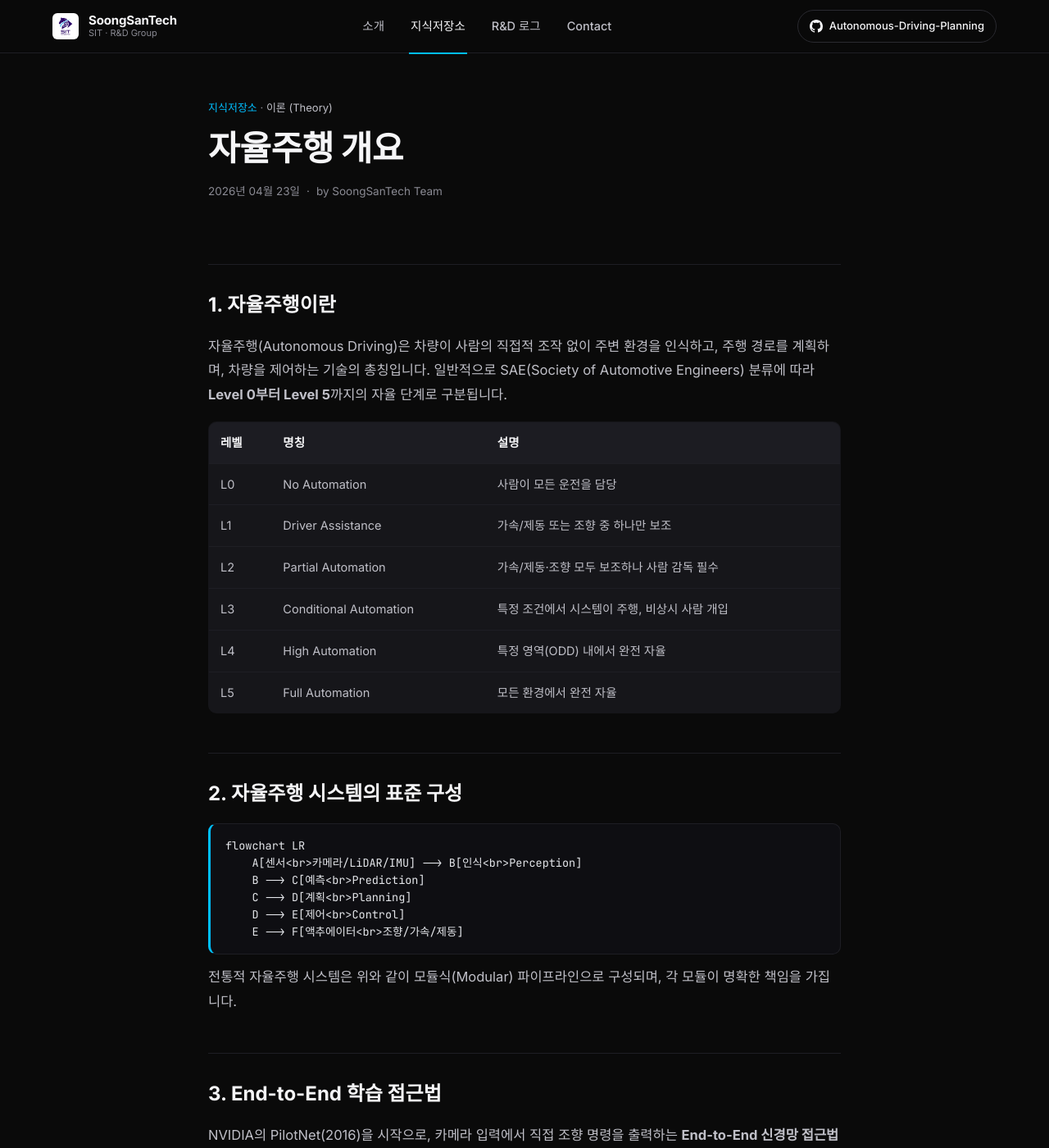
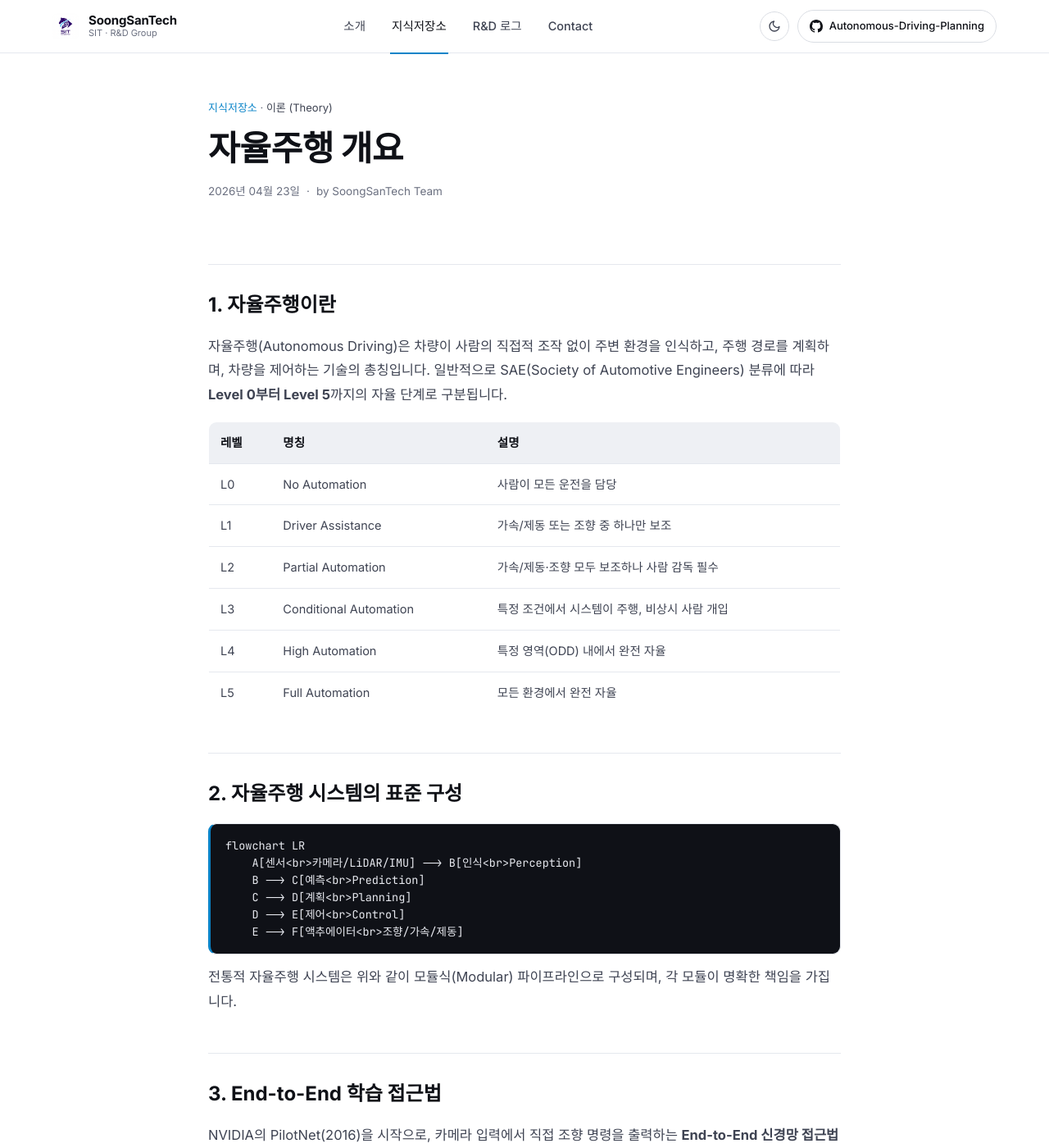
Before and after one commit to SoongSanTech/SoongSanTech.github.io, a Jekyll site: the page built from _knowledge/2026-04-23-autonomous-driving-overview.md, in a window 1280 px wide and 1400 px high. Shown: the whole window at 82% size. Built offline with Jekyll 4.4.1, drawn with Linux system fonts in a browser that asks for light colours; some web fonts are replaced.

Commit message:
feat(theme): add light (default) + dark theme with toggle
- Light theme is now the default (white bg, dark text, brighter Sky Blue)
- Dark theme toggled via header button with localStorage persistence
- Respects system prefers-color-scheme when no manual choice is set
- FOUC-prevention inline script reads stored preference before paint
- All CSS rewritten with semantic variables (bg, text, border, shadow)
- Footer stays dark in both modes for brand consistency
- Adjusted Sky Blue to #0A84C8 on light for WCAG AA contrast
- Cards and postcards now show subtle shadow in light mode, hover lift in both

```diff
--- a/_includes/header.html
+++ b/_includes/header.html
@@ -24,6 +24,10 @@
     </nav>
 
     <div class="header-actions">
+      <button class="theme-toggle" type="button" aria-label="다크 모드로 전환">
+        <svg class="icon-moon" viewBox="0 0 24 24" fill="none" stroke="currentColor" stroke-width="2" stroke-linecap="round" stroke-linejoin="round" aria-hidden="true"><path d="M21 12.79A9 9 0 1 1 11.21 3 7 7 0 0 0 21 12.79z"/></svg>
+        <svg class="icon-sun" viewBox="0 0 24 24" fill="none" stroke="currentColor" stroke-width="2" stroke-linecap="round" stroke-linejoin="round" aria-hidden="true"><circle cx="12" cy="12" r="4"/><path d="M12 2v2M12 20v2M4.93 4.93l1.41 1.41M17.66 17.66l1.41 1.41M2 12h2M20 12h2M4.93 19.07l1.41-1.41M17.66 6.34l1.41-1.41"/></svg>
+      </button>
       <a class="repo-link" href="{{ site.brand.flagship_repo }}" target="_blank" rel="noopener" aria-label="GitHub 저장소">
         <svg viewBox="0 0 16 16" width="16" height="16" aria-hidden="true">
           <path fill="currentColor" d="M8 0C3.58 0 0 3.58 0 8c0 3.54 2.29 6.53 5.47 7.59.4.07.55-.17.55-.38 0-.19-.01-.69-.01-1.36-2.22.48-2.69-1.07-2.69-1.07-.36-.92-.89-1.17-.89-1.17-.73-.5.06-.49.06-.49.81.06 1.23.83 1.23.83.72 1.23 1.88.88 2.34.67.07-.52.28-.88.51-1.08-1.78-.2-3.64-.89-3.64-3.95 0-.87.31-1.59.82-2.15-.08-.2-.36-1.02.08-2.13 0 0 .67-.21 2.2.82.64-.18 1.32-.27 2-.27.68 0 1.36.09 2 .27 1.53-1.04 2.2-.82 2.2-.82.44 1.11.16 1.93.08 2.13.51.56.82 1.27.82 2.15 0 3.07-1.87 3.75-3.65 3.95.29.25.54.73.54 1.48 0 1.07-.01 1.93-.01 2.19 0 .21.15.46.55.38A8.01 8.01 0 0 0 16 8c0-4.42-3.58-8-8-8z"/>
--- a/_layouts/default.html
+++ b/_layouts/default.html
@@ -20,8 +20,20 @@
 
   {% feed_meta %}
   {% seo %}
+
+  <script>
+    // Prevent flash of wrong theme: read stored preference synchronously
+    (function(){
+      try {
+        var t = localStorage.getItem('sit-theme');
+        if (t === 'dark' || t === 'light') {
+          document.documentElement.setAttribute('data-theme', t);
+        }
+      } catch(e){}
+    })();
+  </script>
 </head>
-<body class="theme-dark">
+<body>
   {% include header.html %}
 
   <main class="site-main">
--- a/assets/css/style.scss
+++ b/assets/css/style.scss
@@ -2,11 +2,59 @@
 ---
 
 /* =============================================================
-   SoongSanTech · 42dot-style Dark Theme on Jekyll
+   SoongSanTech · 42dot-style Theme on Jekyll
+   Light (default) + Dark, driven by data-theme attribute.
    Brand: Deep Indigo (#4B0082) + Sky Blue (#00BFFF)
    ============================================================= */
 
+/* ===== Light theme (default) ===== */
 :root {
+  --bg:           #FFFFFF;
+  --bg-elev:      #F7F8FA;
+  --bg-card:      #FFFFFF;
+  --bg-soft:      #EEF0F4;
+  --border:       #D9DDE3;
+  --border-soft:  #E5E8EE;
+  --text:         #0F1117;
+  --text-soft:    #3F4453;
+  --text-mute:    #6B7080;
+
+  --indigo:       #4B0082;
+  --indigo-deep:  #35005E;
+  --sky:          #0A84C8;       /* accessibility: darker on light */
+  --sky-hover:    #0067A3;
+  --sky-soft:     rgba(10, 132, 200, 0.12);
+  --indigo-soft:  rgba(75, 0, 130, 0.10);
+
+  --hero-grad: linear-gradient(180deg, #F7F8FA 0%, #FFFFFF 100%);
+  --hero-blob-a: rgba(10,132,200,.14);
+  --hero-blob-b: rgba(75,0,130,.10);
+
+  --header-bg:    rgba(255,255,255,.85);
+  --footer-bg:    #0F1117;
+  --footer-text:  #C9CCD3;
+  --footer-mute:  #7A7F8A;
+
+  --code-bg:      #0F1117;
+  --code-text:    #E8EAF0;
+  --code-inline-bg: #EEF0F4;
+  --code-inline-text: #0A84C8;
+
+  --shadow-card:  0 1px 2px rgba(15, 17, 23, .04);
+  --shadow-hover: 0 6px 24px rgba(15, 17, 23, .08);
+
+  --radius-sm: 6px;
+  --radius:    10px;
+  --radius-lg: 14px;
+
+  --maxw: 1200px;
+
+  --font-sans: "Inter", "Pretendard", -apple-system, BlinkMacSystemFont, "Helvetica Neue", "Segoe UI", "Apple SD Gothic Neo", "Malgun Gothic", sans-serif;
+  --font-mono: "JetBrains Mono", ui-monospace, "SF Mono", Menlo, Consolas, monospace;
+}
+
+/* ===== Dark theme (explicit) ===== */
+[data-theme="dark"] {
   --bg:           #0A0A0A;
   --bg-elev:      #111114;
   --bg-card:      #16161A;
@@ -17,20 +65,61 @@
   --text-soft:    #BFBFC7;
   --text-mute:    #8A8A93;
 
-  --indigo:       #6B2BD9;       /* slightly lighter for dark BG */
+  --indigo:       #6B2BD9;
   --indigo-deep:  #4B0082;
   --sky:          #00BFFF;
+  --sky-hover:    #5FD6FF;
   --sky-soft:     rgba(0, 191, 255, 0.16);
-  --indigo-soft:  rgba(107, 43, 217, 0.16);
+  --indigo-soft:  rgba(107, 43, 217, 0.18);
 
-  --radius-sm: 6px;
-  --radius:    10px;
-  --radius-lg: 14px;
+  --hero-grad: linear-gradient(180deg, #0A0A0A 0%, #14141A 100%);
+  --hero-blob-a: rgba(0,191,255,.18);
+  --hero-blob-b: rgba(107,43,217,.18);
 
-  --maxw: 1200px;
+  --header-bg:    rgba(10,10,10,.85);
+  --footer-bg:    #050507;
+  --footer-text:  #BFBFC7;
+  --footer-mute:  #8A8A93;
 
-  --font-sans: "Inter", "Pretendard", -apple-system, BlinkMacSystemFont, "Helvetica Neue", "Segoe UI", "Apple SD Gothic Neo", "Malgun Gothic", sans-serif;
-  --font-mono: "JetBrains Mono", ui-monospace, "SF Mono", Menlo, Consolas, monospace;
+  --code-bg:      #0E0E12;
+  --code-text:    #E5E7EB;
+  --code-inline-bg: #1C1C22;
+  --code-inline-text: #00BFFF;
+
+  --shadow-card:  none;
+  --shadow-hover: 0 6px 24px rgba(0, 0, 0, .4);
+}
+
+/* Honor system preference only if user hasn't chosen manually */
+@media (prefers-color-scheme: dark) {
+  :root:not([data-theme]) {
+    --bg:           #0A0A0A;
+    --bg-elev:      #111114;
+    --bg-card:      #16161A;
+    --bg-soft:      #1C1C22;
+    --border:       #2A2A30;
+    --border-soft:  #1E1E24;
+    --text:         #F5F5F7;
+    --text-soft:    #BFBFC7;
+    --text-mute:    #8A8A93;
+    --indigo:       #6B2BD9;
+    --sky:          #00BFFF;
+    --sky-hover:    #5FD6FF;
+    --sky-soft:     rgba(0, 191, 255, 0.16);
+    --indigo-soft:  rgba(107, 43, 217, 0.18);
+    --hero-grad: linear-gradient(180deg, #0A0A0A 0%, #14141A 100%);
+    --hero-blob-a: rgba(0,191,255,.18);
+    --hero-blob-b: rgba(107,43,217,.18);
+    --header-bg:    rgba(10,10,10,.85);
+    --footer-bg:    #050507;
+    --footer-text:  #BFBFC7;
+    --footer-mute:  #8A8A93;
+    --code-bg:      #0E0E12;
+    --code-text:    #E5E7EB;
+    --code-inline-bg: #1C1C22;
+    --code-inline-text: #00BFFF;
+    --shadow-card:  none;
+  }
 }
 
 /* ===== Reset / Base ===== */
@@ -45,10 +134,11 @@ body {
   line-height: 1.65;
   -webkit-font-smoothing: antialiased;
   -moz-osx-font-smoothing: grayscale;
+  transition: background .2s ease, color .2s ease;
 }
 img { max-width: 100%; display: block; }
 a { color: var(--sky); text-decoration: none; transition: color .15s ease; }
-a:hover { color: #5fd6ff; }
+a:hover { color: var(--sky-hover); }
 
 .container {
   max-width: var(--maxw);
@@ -60,7 +150,7 @@ a:hover { color: #5fd6ff; }
 /* ===== Header ===== */
 .site-header {
   position: sticky; top: 0; z-index: 50;
-  background: rgba(10,10,10,.85);
+  background: var(--header-bg);
   backdrop-filter: saturate(140%) blur(12px);
   -webkit-backdrop-filter: saturate(140%) blur(12px);
   border-bottom: 1px solid var(--border-soft);
@@ -104,11 +194,34 @@ a:hover { color: #5fd6ff; }
   transition: all .15s ease;
 }
 .repo-link:hover {
-  background: var(--bg-card);
+  background: var(--bg-soft);
   border-color: var(--sky);
   color: var(--sky);
 }
 .repo-link svg { flex-shrink: 0; }
+
+/* Theme toggle button */
+.theme-toggle {
+  width: 36px; height: 36px;
+  display: inline-flex; align-items: center; justify-content: center;
+  background: transparent;
+  border: 1px solid var(--border);
+  border-radius: 999px;
+  color: var(--text-soft);
+  cursor: pointer;
+  transition: all .15s ease;
+}
+.theme-toggle:hover { color: var(--sky); border-color: var(--sky); }
+.theme-toggle svg { width: 16px; height: 16px; }
+.theme-toggle .icon-sun { display: none; }
+.theme-toggle .icon-moon { display: inline-block; }
+[data-theme="dark"] .theme-toggle .icon-sun { display: inline-block; }
+[data-theme="dark"] .theme-toggle .icon-moon { display: none; }
+@media (prefers-color-scheme: dark) {
+  :root:not([data-theme]) .theme-toggle .icon-sun { display: inline-block; }
+  :root:not([data-theme]) .theme-toggle .icon-moon { display: none; }
+}
+
 @media (max-width: 920px) {
   .repo-link span { display: none; }
   .repo-link { padding: 8px 10px; }
@@ -117,7 +230,10 @@ a:hover { color: #5fd6ff; }
 .nav-toggle { display: none; }
 @media (max-width: 760px) {
   .site-nav { display: none; }
-  .nav-toggle { display: inline-flex; flex-direction: column; gap: 4px; padding: 10px; background: transparent; border: 0; cursor: pointer; }
+  .nav-toggle {
+    display: inline-flex; flex-direction: column; gap: 4px;
+    padding: 10px; background: transparent; border: 0; cursor: pointer;
+  }
   .nav-toggle span { width: 22px; height: 2px; background: var(--text); display: block; }
   .site-nav.is-open {
     display: block;
@@ -140,9 +256,9 @@ a:hover { color: #5fd6ff; }
   content: "";
   position: absolute; inset: 0;
   background:
-    radial-gradient(ellipse 60% 60% at 80% 20%, rgba(0,191,255,.18), transparent 60%),
-    radial-gradient(ellipse 50% 60% at 10% 90%, rgba(107,43,217,.18), transparent 60%),
-    linear-gradient(180deg, #0A0A0A 0%, #14141A 100%);
+    radial-gradient(ellipse 60% 60% at 80% 20%, var(--hero-blob-a), transparent 60%),
+    radial-gradient(ellipse 50% 60% at 10% 90%, var(--hero-blob-b), transparent 60%),
+    var(--hero-grad);
   z-index: 0;
 }
 .hero-inner { position: relative; z-index: 1; }
@@ -152,12 +268,14 @@ a:hover { color: #5fd6ff; }
   color: var(--sky); padding: 6px 12px;
   border: 1px solid var(--sky); border-radius: 999px;
   margin-bottom: 24px;
+  background: var(--sky-soft);
 }
 .hero h1 {
   font-size: clamp(34px, 5vw, 56px);
   line-height: 1.15; letter-spacing: -.02em;
   margin: 0 0 20px;
   font-weight: 800;
+  color: var(--text);
 }
 .hero h1 .accent { color: var(--sky); }
 .hero p.lead {
@@ -173,7 +291,7 @@ a:hover { color: #5fd6ff; }
   transition: all .15s ease;
 }
 .btn--primary { background: var(--text); color: var(--bg); }
-.btn--primary:hover { background: var(--sky); color: #000; }
+.btn--primary:hover { background: var(--sky); color: #FFFFFF; }
 .btn--ghost { background: transparent; color: var(--text); border-color: var(--border); }
 .btn--ghost:hover { border-color: var(--sky); color: var(--sky); }
 
@@ -183,7 +301,7 @@ a:hover { color: #5fd6ff; }
 .section-header { display: flex; align-items: end; justify-content: space-between; gap: 12px; margin-bottom: 32px; }
 .section-header h2 {
   font-size: clamp(24px, 3vw, 34px); font-weight: 800;
-  letter-spacing: -.01em; margin: 0;
+  letter-spacing: -.01em; margin: 0; color: var(--text);
 }
 .section-header__sub { color: var(--text-mute); font-size: 14px; margin: 6px 0 0; }
 .section-header__more { font-size: 13.5px; color: var(--text-soft); }
@@ -197,14 +315,19 @@ a:hover { color: #5fd6ff; }
 .card {
   background: var(--bg-card); border: 1px solid var(--border-soft);
   border-radius: var(--radius); padding: 28px 24px;
-  transition: border-color .15s ease, transform .15s ease;
+  transition: border-color .15s ease, transform .15s ease, box-shadow .15s ease;
   position: relative; overflow: hidden;
+  box-shadow: var(--shadow-card);
 }
 .card::before {
   content: ""; position: absolute; left: 0; top: 0; bottom: 0;
   width: 3px; background: var(--sky); opacity: 0; transition: opacity .15s ease;
 }
-.card:hover { border-color: var(--border); transform: translateY(-2px); }
+.card:hover {
+  border-color: var(--border);
+  transform: translateY(-2px);
+  box-shadow: var(--shadow-hover);
+}
 .card:hover::before { opacity: 1; }
 .card__icon {
   width: 44px; height: 44px; display: inline-flex; align-items: center; justify-content: center;
@@ -225,6 +348,7 @@ a:hover { color: #5fd6ff; }
   display: grid; grid-template-columns: 1.3fr 1fr; gap: 0;
   background: var(--bg-card); border: 1px solid var(--border-soft);
   border-radius: var(--radius-lg); overflow: hidden;
+  box-shadow: var(--shadow-card);
 }
 .posts-grid--featured > .postcard--featured .postcard__media { aspect-ratio: auto; height: 100%; min-height: 320px; }
 .posts-grid--featured > .postcard--featured .postcard__body { padding: 38px 32px; align-self: center; }
@@ -238,23 +362,30 @@ a:hover { color: #5fd6ff; }
   display: flex; flex-direction: column;
   background: var(--bg-card); border: 1px solid var(--border-soft);
   border-radius: var(--radius); overflow: hidden;
-  transition: transform .15s ease, border-color .15s ease;
+  transition: transform .15s ease, border-color .15s ease, box-shadow .15s
+ ease;
   color: var(--text);
+  box-shadow: var(--shadow-card);
 }
-.postcard:hover { transform: translateY(-3px); border-color: var(--sky); color: var(--text); }
+.postcard:hover {
+  transform: translateY(-3px);
+  border-color: var(--sky);
+  color: var(--text);
+  box-shadow: var(--shadow-hover);
+}
 .postcard__media {
   position: relative; aspect-ratio: 16/10; overflow: hidden;
-  background: linear-gradient(135deg, #1A1A22, #2A1F3D);
+  background: linear-gradient(135deg, var(--bg-soft), var(--indigo-soft));
 }
 .postcard__media img { width: 100%; height: 100%; object-fit: cover; }
 .postcard__media--placeholder {
   display: flex; align-items: center; justify-content: center; height: 100%;
   font-family: var(--font-mono); font-size: 56px; font-weight: 700;
-  color: var(--sky); opacity: .25;
+  color: var(--sky); opacity: .35;
 }
 .postcard__badge {
   position: absolute; top: 12px; left: 12px;
-  background: rgba(10,10,10,.65); color: var(--text);
+  background: var(--bg-card); color: var(--text);
   font-size: 11.5px; font-weight: 600; padding: 4px 10px; border-radius: 999px;
   border: 1px solid var(--border);
 }
@@ -267,16 +398,16 @@ a:hover { color: #5fd6ff; }
 
 /* ===== Page article ===== */
 .page-article { padding: 56px 0 100px; }
-.page-article h1 { font-size: clamp(28px, 3.5vw, 40px); font-weight: 800; letter-spacing: -.01em; margin: 0 0 16px; }
-.page-article h2 { font-size: 22px; font-weight: 700; margin: 40px 0 12px; }
-.page-article h3 { font-size: 17px; font-weight: 700; margin: 28px 0 10px; }
+.page-article h1 { font-size: clamp(28px, 3.5vw, 40px); font-weight: 800; letter-spacing: -.01em; margin: 0 0 16px; color: var(--text); }
+.page-article h2 { font-size: 22px; font-weight: 700; margin: 40px 0 12px; color: var(--text); }
+.page-article h3 { font-size: 17px; font-weight: 700; margin: 28px 0 10px; color: var(--text); }
 .page-article p, .page-article li { color: var(--text-soft); }
 .page-article a { color: var(--sky); }
 .page-article table {
   width: 100%; border-collapse: collapse; margin: 18px 0;
   background: var(--bg-card); border: 1px solid var(--border-soft); border-radius: var(--radius); overflow: hidden;
 }
-.page-article th, .page-article td { padding: 12px 14px; text-align: left; border-bottom: 1px solid var(--border-soft); font-size: 14px; }
+.page-article th, .page-article td { padding: 12px 14px; text-align: left; border-bottom: 1px solid var(--border-soft); font-size: 14px; color: var(--text-soft); }
 .page-article th { background: var(--bg-soft); color: var(--text); font-weight: 600; }
 .page-article tr:last-child td { border-bottom: 0; }
 
@@ -286,11 +417,11 @@ a:hover { color: #5fd6ff; }
 .post-meta-top { font-size: 13px; color: var(--text-mute); margin-bottom: 14px; }
 .post-meta-top .breadcrumb { color: var(--sky); }
 .post-meta-top .post-cat { color: var(--text-soft); }
-.post-title { font-size: clamp(28px, 3.5vw, 42px); font-weight: 800; letter-spacing: -.01em; margin: 0 0 12px; line-height: 1.2; }
+.post-title { font-size: clamp(28px, 3.5vw, 42px); font-weight: 800; letter-spacing: -.01em; margin: 0 0 12px; line-height: 1.2; color: var(--text); }
 .post-meta { font-size: 13.5px; color: var(--text-mute); margin-bottom: 30px; display: inline-flex; gap: 8px; align-items: center; }
 .post-cover { margin: 0 0 36px; border-radius: var(--radius); overflow: hidden; border: 1px solid var(--border-soft); }
 .post-content { font-size: 16.5px; line-height: 1.78; color: var(--text-soft); }
-.post-content h2 { color: var(--text); font-size: 24px; font-weight: 700; margin: 48px 0 14px; padding-top: 8px; border-top: 1px solid var(--border-soft); padding-top: 28px; }
+.post-content h2 { color: var(--text); font-size: 24px; font-weight: 700; margin: 48px 0 14px; padding-top: 28px; border-top: 1px solid var(--border-soft); }
 .post-content h3 { color: var(--text); font-size: 19px; font-weight: 700; margin: 32px 0 10px; }
 .post-content h4 { color: var(--text); font-size: 16px; font-weight: 700; margin: 24px 0 8px; }
 .post-content p { margin: 0 0 18px; }
@@ -303,19 +434,21 @@ a:hover { color: #5fd6ff; }
 }
 .post-content code {
   font-family: var(--font-mono); font-size: 13.5px;
-  background: var(--bg-soft); color: var(--sky); padding: 2px 6px; border-radius: 4px;
+  background: var(--code-inline-bg); color: var(--code-inline-text);
+  padding: 2px 6px; border-radius: 4px;
 }
 .post-content pre {
-  background: #0E0E12 !important; border: 1px solid var(--border-soft); border-left: 3px solid var(--sky);
+  background: var(--code-bg) !important;
+  border: 1px solid var(--border-soft); border-left: 3px solid var(--sky);
   padding: 16px 18px; border-radius: var(--radius); overflow-x: auto;
   font-family: var(--font-mono); font-size: 13.5px; line-height: 1.55;
 }
-.post-content pre code { background: transparent; color: #E5E7EB; padding: 0; }
+.post-content pre code { background: transparent; color: var(--code-text); padding: 0; }
 .post-content table {
   width: 100%; border-collapse: collapse; margin: 18px 0;
   background: var(--bg-card); border: 1px solid var(--border-soft); border-radius: var(--radius); overflow: hidden;
 }
-.post-content th, .post-content td { padding: 12px 14px; text-align: left; border-bottom: 1px solid var(--border-soft); font-size: 14.5px; }
+.post-content th, .post-content td { padding: 12px 14px; text-align: left; border-bottom: 1px solid var(--border-soft); font-size: 14.5px; color: var(--text-soft); }
 .post-content th { background: var(--bg-soft); color: var(--text); font-weight: 600; }
 .post-content img { margin: 18px auto; border-radius: var(--radius); border: 1px solid var(--border-soft); }
 .post-content hr { border: 0; border-top: 1px solid var(--border-soft); margin: 36px 0; }
@@ -338,8 +471,9 @@ a:hover { color: #5fd6ff; }
   padding: 18px 22px; background: var(--bg-card);
   border: 1px solid var(--border-soft); border-radius: var(--radius);
   display: block; color: var(--text);
+  box-shadow: var(--shadow-card);
 }
-.post-nav__item:hover { border-color: var(--sky); color: var(--text); }
+.post-nav__item:hover { border-color: var(--sky); color: var(--text); box-shadow: var(--shadow-hover); }
 .post-nav__item.next { text-align: right; }
 .post-nav__label { font-size: 12px; color: var(--text-mute); display: block; margin-bottom: 6px; }
 .post-nav__title { font-weight: 600; font-size: 14.5px; line-height: 1.4; }
@@ -359,25 +493,28 @@ a:hover { color: #5fd6ff; }
 .tech-badge-row { display: flex; flex-wrap: wrap; gap: 6px; margin: 14px 0 20px; }
 .tech-badge-row img { display: inline-block; height: 26px; }
 
-/* ===== Footer ===== */
+/* ===== Footer (always dark for brand consistency) ===== */
 .site-footer {
-  background: #050507; border-top: 1px solid var(--border-soft);
+  background: var(--footer-bg);
+  border-top: 1px solid var(--border-soft);
   margin-top: 80px; padding-top: 56px;
+  color: var(--footer-text);
 }
 .footer-inner { display: grid; grid-template-columns: 1.4fr 2fr; gap: 40px; padding-bottom: 40px; }
 .footer-brand { display: flex; gap: 14px; align-items: flex-start; }
 .footer-logo { width: 36px; height: 36px; border-radius: 6px; }
-.footer-name { margin: 0; font-weight: 700; font-size: 15px; }
-.footer-tag { margin: 4px 0 0; color: var(--text-mute); font-size: 13px; }
+.footer-name { margin: 0; font-weight: 700; font-size: 15px; color: #F5F5F7; }
+.footer-tag { margin: 4px 0 0; color: var(--footer-mute); font-size: 13px; }
 .footer-links { display: grid; grid-template-columns: repeat(3, 1fr); gap: 24px; }
-.footer-col h4 { color: var(--text); font-size: 13px; margin: 0 0 10px; font-weight: 600; }
+.footer-col h4 { color: #F5F5F7; font-size: 13px; margin: 0 0 10px; font-weight: 600; }
 .footer-col ul { list-style: none; padding: 0; margin: 0; }
 .footer-col li { margin: 6px 0; }
-.footer-col a { color: var(--text-soft); font-size: 13.5px; }
+.footer-col a { color: var(--footer-text); font-size: 13.5px; }
 .footer-col a:hover { color: var(--sky); }
 .footer-bottom {
   display: flex; justify-content: space-between; align-items: center; gap: 12px;
-  padding: 22px 24px; border-top: 1px solid var(--border-soft); color: var(--text-mute); font-size: 12.5px;
+  padding: 22px 24px; border-top: 1px solid rgba(255,255,255,.08);
+  color: var(--footer-mute); font-size: 12.5px;
 }
 @media (max-width: 720px) {
   .footer-inner { grid-template-columns: 1fr; }
--- a/assets/js/site.js
+++ b/assets/js/site.js
@@ -1,9 +1,43 @@
+/* SoongSanTech site.js — navigation toggle + theme switcher */
 (function() {
-  var toggle = document.querySelector('.nav-toggle');
+  // ===== Mobile nav toggle =====
+  var navToggle = document.querySelector('.nav-toggle');
   var nav = document.querySelector('.site-nav');
-  if (!toggle || !nav) return;
-  toggle.addEventListener('click', function() {
-    var isOpen = nav.classList.toggle('is-open');
-    toggle.setAttribute('aria-expanded', String(isOpen));
-  });
+  if (navToggle && nav) {
+    navToggle.addEventListener('click', function() {
+      var isOpen = nav.classList.toggle('is-open');
+      navToggle.setAttribute('aria-expanded', String(isOpen));
+    });
+  }
+
+  // ===== Theme toggle =====
+  var STORAGE_KEY = 'sit-theme';
+  var root = document.documentElement;
+  var themeBtn = document.querySelector('.theme-toggle');
+
+  function applyTheme(theme) {
+    if (theme === 'dark' || theme === 'light') {
+      root.setAttribute('data-theme', theme);
+    } else {
+      root.removeAttribute('data-theme');
+    }
+    if (themeBtn) {
+      themeBtn.setAttribute('aria-label',
+        (theme === 'dark' ? '라이트 모드로 전환' : '다크 모드로 전환'));
+    }
+  }
+
+  if (themeBtn) {
+    themeBtn.addEventListener('click', function() {
+      // Determine the effective current theme
+      var current = root.getAttribute('data-theme');
+      if (!current) {
+        current = window.matchMedia('(prefers-color-scheme: dark)').matches
+          ? 'dark' : 'light';
+      }
+      var next = current === 'dark' ? 'light' : 'dark';
+      try { localStorage.setItem(STORAGE_KEY, next); } catch (e) {}
+      applyTheme(next);
+    });
+  }
 })();
```
